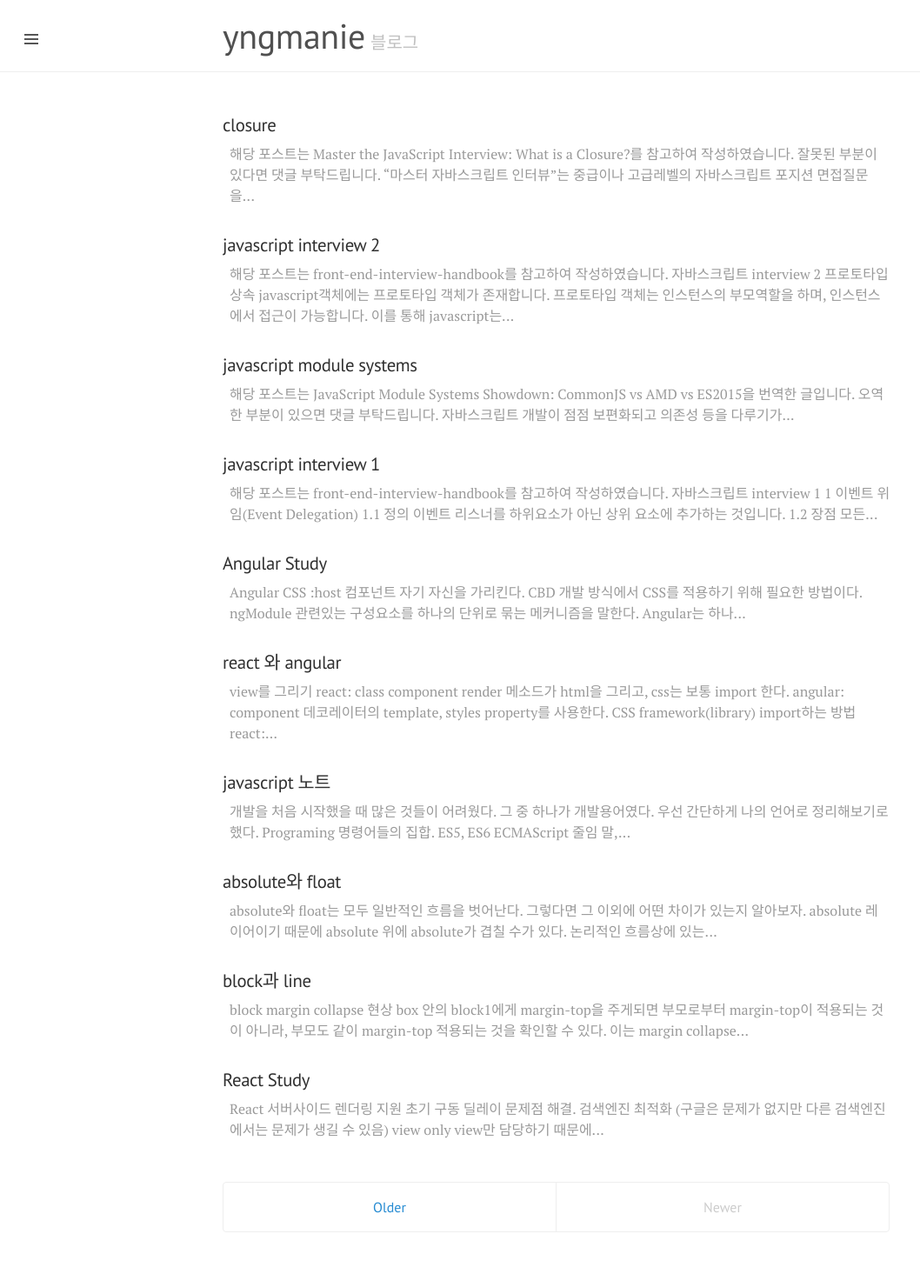
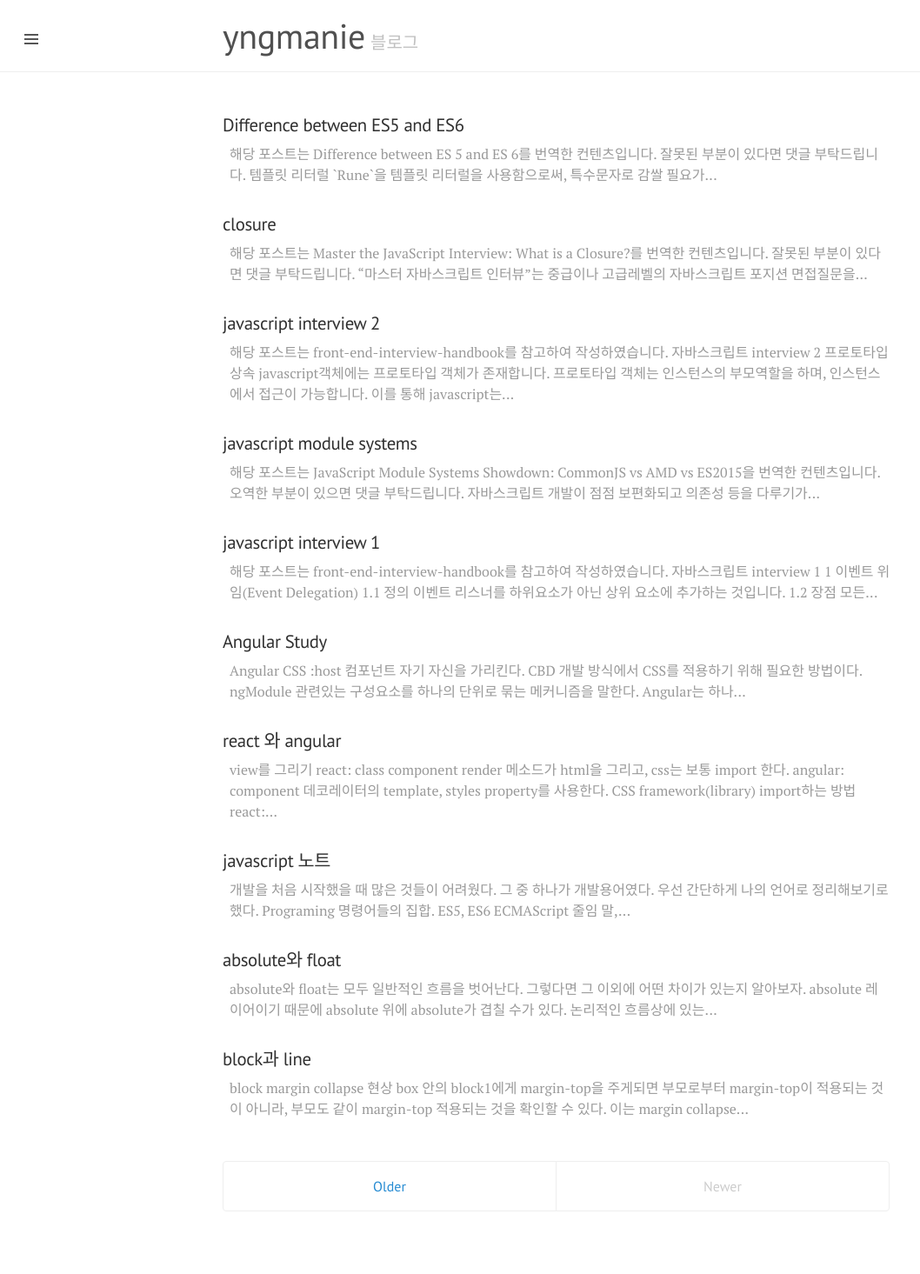
Before and after one commit to austinpark420/austinpark420.github.io, a Jekyll site: the page built from index.html, in a window 1280 px wide. Shown: the whole page at 87% size, without its empty margins (0-1058 px from the left). Built offline with Jekyll 4.4.1, drawn with Linux system fonts in a browser that asks for light colours; some web fonts are replaced; the list of posts is cut into pages by our own code; after the commit the page ends 1441 px from its top, so only the background shows below that; some of the changed lines change nothing that is shown.

Commit message:
add es5 vs es6

````diff
--- a/_posts/2019-03-04-javascript module systems.md
+++ b/_posts/2019-03-04-javascript module systems.md
@@ -5,7 +5,7 @@ permalink: posts/javascript_module_systems
 tag: javascript
 ---
 
-> 해당 포스트는 [JavaScript Module Systems Showdown: CommonJS vs AMD vs ES2015](https://auth0.com/blog/javascript-module-systems-showdown/)을 번역한 글입니다. 오역한 부분이 있으면 댓글 부탁드립니다.
+> 해당 포스트는 [JavaScript Module Systems Showdown: CommonJS vs AMD vs ES2015](https://auth0.com/blog/javascript-module-systems-showdown/)을 번역한 컨텐츠입니다. 오역한 부분이 있으면 댓글 부탁드립니다.
 
 - 자바스크립트 개발이 점점 보편화되고 의존성 등을 다루기가 어려워지고 있습니다. 이러한 문제를 해야하기 위해 모듈시스템이 개발되었습니다. 이 글에서는 우리는 현재 개발자들이 문제를 해결하기위해 사용하는 여러 솔류션과 그 문제를 살펴보려고 합니다.
 
--- a/_posts/2019-03-12-closure.md
+++ b/_posts/2019-03-12-closure.md
@@ -5,7 +5,7 @@ permalink: posts/closure
 tag: javascript
 ---
 
-> 해당 포스트는 [Master the JavaScript Interview: What is a Closure?](https://medium.com/javascript-scene/master-the-javascript-interview-what-is-a-closure-b2f0d2152b36)를 참고하여 작성하였습니다. 잘못된 부분이 있다면 댓글 부탁드립니다.
+> 해당 포스트는 [Master the JavaScript Interview: What is a Closure?](https://medium.com/javascript-scene/master-the-javascript-interview-what-is-a-closure-b2f0d2152b36)를 번역한 컨텐츠입니다. 잘못된 부분이 있다면 댓글 부탁드립니다.
 
 > "마스터 자바스크립트 인터뷰"는 중급이나 고급레벨의 자바스크립트 포지션 면접질문을 위해 만들어진 포스팅입니다. 그리고 필자가 실제 인터뷰에서 자주 사용합니다.
 
--- /dev/null
+++ b/_posts/2019-03-17-es5vses6.md
@@ -0,0 +1,459 @@
+---
+layout: post
+title: Difference between ES5 and ES6
+permalink: posts/es5_vs_es6
+tag: javascript
+---
+
+> 해당 포스트는 [Difference between ES 5 and ES 6](https://medium.com/@muthuks/difference-between-es-5-and-es-6-e993c7ab0a70)를 번역한 컨텐츠입니다. 잘못된 부분이 있다면 댓글 부탁드립니다.
+
+## 템플릿 리터럴
+
+- \`Rune\`을 템플릿 리터럴을 사용함으로써, 특수문자로 감쌀 필요가 없어졌습니다. 또한 템플리 리터럴 \${variable}안에는 변수는 있는 그대로 표현될 수 있습니다.
+
+### ES5
+
+```javascript
+var name = "용민";
+var age = 31;
+console.log('저의 이름은 " ' + name + ' "이고, 나이는 ' + age + "살 입니다.");
+//  저의 이름은 "용민"이고, 나이는 31살 입니다.
+```
+
+### ES6
+
+```javascript
+let name = "용민";
+let age = 31;
+console.log(`저의 이름은 ${name}이고, 나이는 ${age}살 입니다.`);
+//  저의 이름은 "용민"이고, 나이는 31살 입니다.
+```
+
+## 화살표 함수
+
+- ES5에서 함수 선언
+
+  - ES5에서 함수를 선언하는 방법은 3가지가 있습니다.
+
+- 함수 선언식
+
+```javascript
+function str(arg1, arg2) {
+  console.log("용민");
+}
+```
+
+- 생성자 함수(많이 사용하지 않음)
+
+```javascript
+var str = new Function("arg1", "arg2", "console.log('용민')");
+```
+
+- 함수 리터럴(익명함수를 만들때 사용)
+
+```javascript
+var str = function(arg1, arg2) {
+  console.log("용민");
+};
+```
+
+## 화살표함수 선언
+
+- ES6에서 화살표 함수를 활용해 함수 리터럴 방식을 간단하게 하는것이 가능하다. *this*는 아래에 함수 리터럴의 *this*와 다른 것을 유념해야합니다.
+
+```javascript
+var str = (arg1, arg2) => {
+  console.log("용민");
+};
+```
+
+- 화살표 함수는 하나의 argument가 있다면 아래와 같습니다.
+
+```javascript
+var str = arg1 => console.log(arg1);
+```
+
+- argument에서 ()를 생략할 수 있습니다.( argument가 없다면 생략할 수 없습니다.) 또한 한줄로 표현이 가능하다면 위에 예제와 같이 {}를 생략할 수 있습니다.
+
+- 만약 화살표 함수가 객체를 반환한다면 아래 예제와 같습니다.
+
+```javascript
+var str = func => ({ id: "31" });
+```
+
+()로 눈에 보이는 모든 부분을 감싸야 합니다.
+
+## this의 다른 동작
+
+- (1) 메소드 콜
+
+```javascript
+var obj = {
+  value: 10;
+  show: function () {
+    console.log (this.value); // 10
+  }
+}
+obj.show();
+```
+
+- 메소드의 this는 함수를 호출한 객체 자체입니다. 위에 예시에 this.value는 obj.value와 동일 합니다.
+
+* (2) 함수 콜
+
+```javascript
+function func() {
+  var value = 2;
+  console.log(this.value);
+}
+func();
+```
+
+- 위와 같이 일반적인 함수를 호출할 때(함수가 객체 안에서 선언되었을지라도), this는 전역을 가리킵니다.
+  이러한 이유로 this.value는 함수안에는 this를 참조하지 않습니다. 그리고 전역에 value는 undefined입니다. 만약 전역에 *var value = 1;*이 정의되어 있으면 함수 호출값은 1이 나옵니다.
+
+- (3) 생성자 함수 호출
+
+```javascript
+function Obj(value) {
+  this.value = value;
+}
+var obj = new Obj(0);
+console.log(obj.value); // 0
+```
+
+- 생성자함수의 인스턴스의 경우, this는 인스턴스를 가리킵니다.
+
+- (4) apply, call, bind
+
+```javascript
+var obj = {
+  value: 1,
+  show: function() {
+    console.log(this.value);
+  }
+};
+var newObj = {
+  value: 5
+};
+obj.show(); //1
+obj.show.call(newObj); // 5;
+obj.show.apply(newObj); // 5;
+```
+
+- call, apply 메소드를 활용함으로 첫번 째 argument에 this를 바인딩할 수 있습니다. 그것은 newObj={value: 5}이기 때문에 this.value에 값을 5로 바꾸는 것입니다.
+
+- argument는 두번 째 argument를 전달 받을 수 있습니다. call은 순서대로 받고 apply라는 배열로 전달합니다. 또한 bind 메소드를 사용할 때, 아래와 같이 사용합니다. (this는 바인딩하는 함수를 생성합니다.)
+
+```javascript
+var newFunc = obj.show.bind(newObj);
+newFunc();
+```
+
+- (5) 화살표 함수[ES6 ~]
+  화살표함수에서 함수가 선언된 스코프에 자동으로 바인딩 됩니다.
+
+```javascript
+var obj = {
+  value: 10,
+
+  // 메소드 호출
+  show: function () {
+    console.log(this.value); // 10
+
+    // 함수 호출
+    function show_01 () {
+      console.log(this.value); // undefined
+    }
+    show_01();
+
+    // 화살표 함수
+    function show_02 = () => {
+      console.log(this.value); // 10
+    }
+    show_02();
+  }
+}
+obj.show();
+```
+
+## 변수 선어
+
+### var, let, const
+
+- ES6에서 var와 새롭게 let, const 문법을 추가적으로 사용할 수 있습니다.
+
+- let ...... unable
+- const는 변수를 다신선언.... 할 수 없고 값을 재할당할 수 없습니다.
+
+- var는 변수를 선언할 때 사용합니다. 아래와 같이 사용해도 문제가 없습니다.
+
+```javascript
+var x = 10;
+x = 15;
+console.log(x); //15
+var x = 12;
+console.log(x); //12
+```
+
+- let은 한번 선언된 변수는 동일한 이름으로 선언할 수 없습니다. (값을 재할당 할 수 있습니다.)
+
+```javascript
+let x = 10;
+x = 15;
+console.log(x); //15
+let x = 12; // Identifier 'x' has already been declared
+```
+
+또한, const는 constant와 같은 룰을 가지고 있습니다. 그리고 한번 초기화된 변수에 재할당하는 것을 허락하지 않습니다.
+
+```javascript
+const x = 10;
+console.log(x); // 10;
+x = 15; // TypeError: Assignment to constant variable.
+```
+
+만약에 const를 객체나 배열타입으로 선언했다면, 참조 자체를 변경할 수 없지만 컨텐츠를 변경할 수 있습니다.
+
+```javascript
+var ary1 = () => {
+  const aryFalse = [1, 2, 3];
+  aryFalse = [4, 5, 6]; //Error
+  console.log(aryFalse);
+};
+ary1(); // Error
+
+var ary2 = () => {
+  const aryTure = [1, 2, 3];
+  aryTure[1] = 10;
+  console.log(aryTrue);
+};
+any2(); // [1, 10, 3]
+```
+
+## 변수의 스코프 범위
+
+- 만약에 {, if}블록 안에 let, const를 선언하면 스코프밖에서 안에있는 변수를 참조할 수 없습니다.
+
+```javascript
+if (true) {
+  var i = 0;
+}
+console.log(i); // 0
+if (true) {
+  let j = 10;
+}
+console.log(j); // ReferenceError
+if (true) {
+  const k = 100;
+}
+console.log(k); // ReferenceError
+```
+
+- 변수 let, const 밖에 스포프에서 선언된 변수를 참조할 수 있습니다.
+
+```javascript
+const i = 5;
+if (ture) {
+  console.log(i); // 5
+}
+```
+
+## 모듈
+
+- ES5 이전에는 각 기능별로 JS파일은 나누고 개발 및 관리하는 것이 불가능했습니다.
+
+> p.s
+> *var obj = obj || {}*는 네이스페이스 패턴을 사용할 수 있는 것처럼 보입니다.
+
+### require
+
+```javascript
+js / - - -script.js
+      |
+      ---  slider.js
+```
+
+- 파일구성의 경우,
+- index.html
+
+```html
+<script>
+  src = "slider.js";
+</script>
+<script>
+  src = "script.js";
+</script>
+```
+
+위에 예시는 기존에 사용하던 방식입니다.
+
+- script.js
+
+```javascript
+var slider = require(./slider.js)
+// 혹은 require(./slider)
+```
+
+위와 같이 함으로써, slider.js는 임포트할수 있습니다. 이러한 방법으로 파일 자체를 사용할 수 있습니다.
+
+> p.s
+> require은 ES5부터 CommonJS 규격으로 존재해 왔습니다. 그러나 브러우저는 여전히 지원하고 있지않습니다.(다른 전환 프로세스를 이용해야 합니다.)
+
+### import / export
+
+- 모듈은 실현가능한 특정프로그램의 그룹입니다. 그리고 이것은 다른 파일의 변수, 함수를 참조합니다. 클래스와 같은 모듈이 로딩될 때, import와 export를 이용해 사용될 수 있습니다.
+
+### 하나의 모듈만 공유할때
+
+- 로드 모듈
+
+  > import 'import to loadname' from '파일 경로'
+
+- 아웃풋 모듈
+
+  > export default 'module'
+
+- script.js
+
+```javascript
+import Carousel from "./carousel";
+const carousel = new Carousel();
+```
+
+- carousel.js
+
+```javascript
+export default class Carousel {
+  constructor() {
+    this.calc();
+  }
+  calc() {
+    console.log(10);
+  }
+}
+```
+
+### 여러 모듈을 사용할 때
+
+- 아웃풋 관점에서, export는 사용하고 싶은 곳에 붙이고, import는 다음과 같이 사용하면 됩니다.
+  > import {a1, a2, ...} from '파일 경로'
+
+* script.js
+
+```javascript
+import { multi, SuperMulti } from "./Multiplay";
+console.log(multi(5)); // 50
+console.log(SuperMulti(6)); // 600
+```
+
+```javascript
+export const i = 10;
+
+export function multi(x) {
+  return i * x;
+}
+
+export function superMulti(x) {
+  return i * x * 10;
+}
+```
+
+- 만약 모든 모듈은 전달받기위해서는 import사이드는 아래와 같이 작성하면 됩니다.
+  > import \* as 'object name' form '파일 경로'
+
+위의 예제를 아래와 같이 작성하면 됩니다.
+
+```javascript
+import * as lib from "./multiply";
+console.log(lib.multi(5)); // 50
+```
+
+## 클래스
+
+### 클래스 선언
+
+ES5에서 클래스 선언은 프로토타입을 통해서 실현됐습니다. ES6에서는 class 키워드를 사용해서 선언할 수 있습니다.
+
+- ES5
+
+```javascript
+var Add = function(arg1, arg2) {
+  this.arg1 = arg1;
+  this.arg2 = arg2;
+};
+
+Add.prototype.calc = function() {
+  return this.arg1 + "+" + this.arg2 + "=" + (this.arg1 + this.arg2);
+};
+
+var num = new Add(5, 8);
+console.log(num.calc()); // 5 + 8 = 13
+```
+
+- ES6
+
+```javascript
+class Add {
+  constructor(arg1, arg2) {
+    this.arg1 = arg1;
+    this.arg2 = arg2;
+  }
+  calc() {
+    return this.arg1 + "+" + this.arg2 + "=" + (this.arg1 + this.arg2);
+  }
+}
+
+var num = new Add(5, 8);
+console.log(num.calc()); // 5 + 8 = 13
+```
+
+### 클래스 상속
+
+- 클래스 상속과 오버라이딩은 super을 사용해서 수행할 수 있습니다.
+
+- ES5 (Add는 이미 선언되었다고 가정)
+
+```javascript
+var AddSquare = function(arg1, arg2) {
+  Add.call(this, arg1, arg2);
+};
+
+Object.assign(AddSquare.prototype, Add.prototype);
+
+AddSquare.prototype = {
+  calc: function() {
+    // 메소드는 생략될 수 없습니다.
+    Add.prototype.calc.call(this);
+  },
+  calcSquare: function() {
+    this.pow = Math.pow(this.arg1 + this.arg2, 2);
+    return "(" + this.arg1 + "+" + this.arg2 + ")^2=" + this.pow;
+  }
+};
+
+var numSquare = new AddSquare(5, 8);
+console.log(numSquare.calc()); // 5 + 8 = 13
+console.log(numSquare.calcSquare()); // (5 + 8) ^ 2 =169
+```
+
+- ES6 (Add 클래스는 이미 선언되었다고 가정)
+
+```javascript
+class AddSquare extends Add {
+  constructor(arg1, arg2) {
+    super(arg1, arg2);
+  }
+  calc() {
+    super.calc();
+  }
+  calcSquare() {
+    this.pow = Math.pow(this.arg1 + this.arg2, 2);
+    return "(" + this.arg1 + "+" + this.arg2 + ") ^ 2 =" + this.pow;
+  }
+}
+
+var numSquare = new AddSquare(5, 8);
+console.log(numSquare.calc()); // 5 + 8 = 13
+console.log(numSquare.calcSquare()); // (5 + 8) ^ 2 = 169
+```
````
